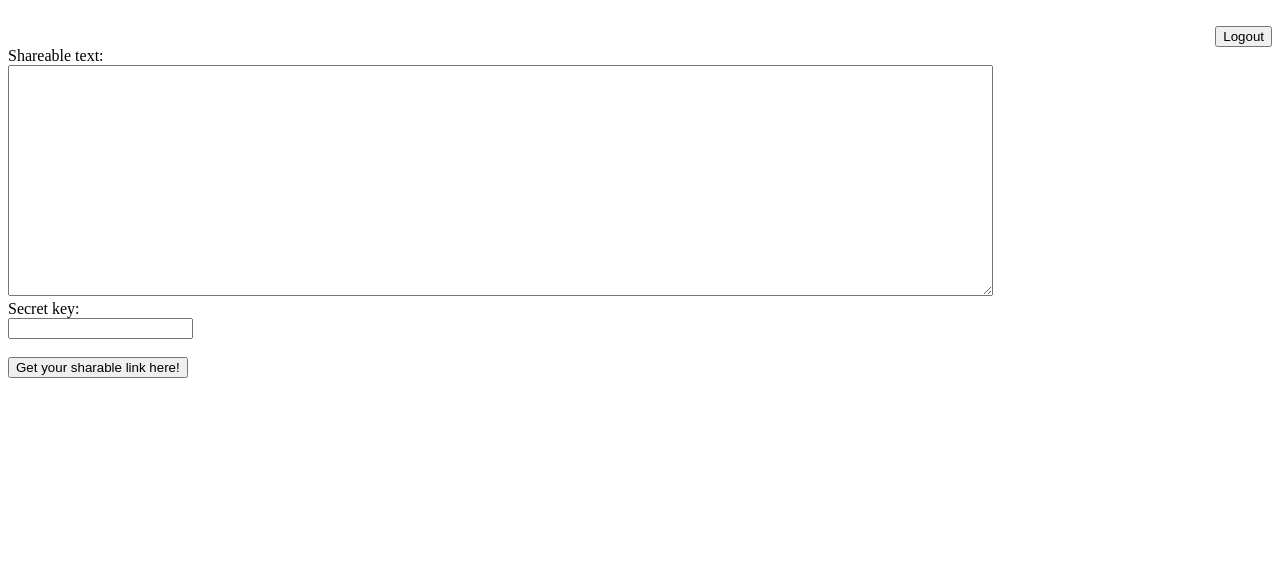
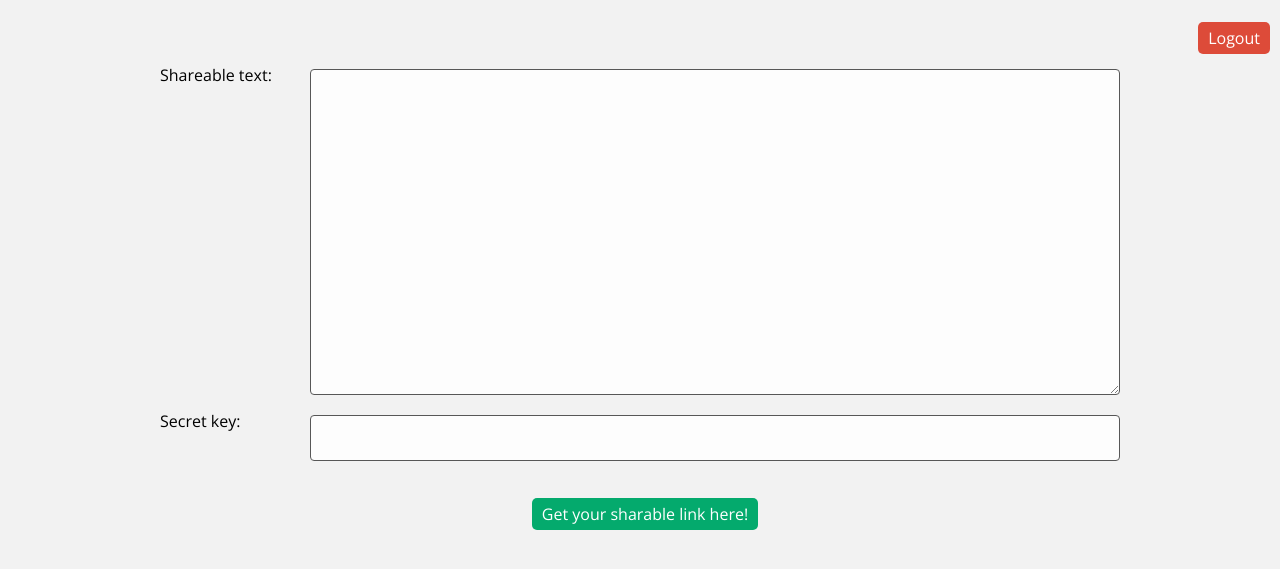
Before and after one commit to Shachita/TextSnipper, a Django app: template webapp/templates/webapp/textsnippet_form.html in a window 1280 px wide. Shown: the top 569 px of the page. Run offline with Django 3.2, Linux system fonts and the light colour scheme; the template is opened without the code that fills it: values that come from a table or form of the project are taken from there, others are empty.

Commit message:
UI for snippet form page

```diff
--- a/webapp/templates/base.html
+++ b/webapp/templates/base.html
@@ -7,10 +7,67 @@
     <meta name="viewport" content="width=device-width, initial-scale=1.0">
     <title>Text Snipper</title>
     <style>
+        @import url(http://fonts.googleapis.com/css?family=Open+Sans:400,600);
+        * {
+            margin: 0;
+            padding: 0;
+            box-sizing: border-box;
+        }
+
+        html,
+        body {
+            font-family: 'Open Sans', serif;
+            background-color: #f2f2f2;
+        }
+
         .logout-form {
             display: flex;
             align-items: center;
             justify-content: flex-end;
+        }
+
+        .logout-button {
+            all: unset;
+            padding: 5px 10px;
+            background: #dd4b39;
+            color: white;
+            border-radius: 5px;
+            cursor: pointer;
+            margin-right: 10px
+        }
+
+        .nes-btn.is-primary {
+            all: unset;
+            padding: 5px 10px;
+            margin-left: 10px;
+            background-color: #04AA6D;
+            color: white;
+            cursor: pointer;
+            border-radius: 5px;
+        }
+
+        .nes-btn.is-primary:hover {
+            background-color: #45a049;
+        }
+
+        .container {
+            margin: 10px auto;
+            display: grid;
+            grid-template-columns: 150px 1fr;
+            width: 75%;
+        }
+
+        input,
+        textarea {
+            padding: 12px;
+            border: 1px solid #3d3d3d;
+            border-radius: 4px;
+            margin: 5px 0;
+            opacity: 0.85;
+            display: inline-block;
+            font-size: 17px;
+            line-height: 20px;
+            text-decoration: none;
         }
     </style>
 </head>
--- a/webapp/templates/webapp/textsnippet_form.html
+++ b/webapp/templates/webapp/textsnippet_form.html
@@ -1,18 +1,20 @@
 {% extends 'base.html' %} {% block content %}
 
 <form class="logout-form" action="/user/logout/">
-    <button>Logout</button>
+    <button class="logout-button">Logout</button>
 </form>
 
 <div id="index_page" class="nes-container">
     <form method="POST">
         {% csrf_token %} {% for field in form %}
         <div class="container">
-            {{ field.errors }} {{ field.label_tag }}<br> {{ field }}
+            {{ field.errors }} {{ field.label_tag }}{{ field }}
         </div>
         {% endfor %}
         <br>
-        <button type="submit" class="nes-btn is-primary">Get your sharable link here!</button>
+        <div style="display: flex; justify-content: center; margin-bottom: 20px;">
+            <button type="submit" class="nes-btn is-primary">Get your sharable link here!</button>
+        </div>
     </form>
 
 </div>
```
